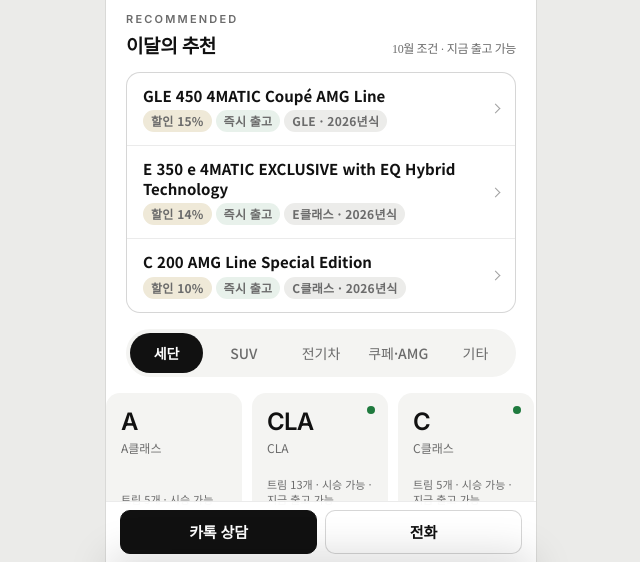
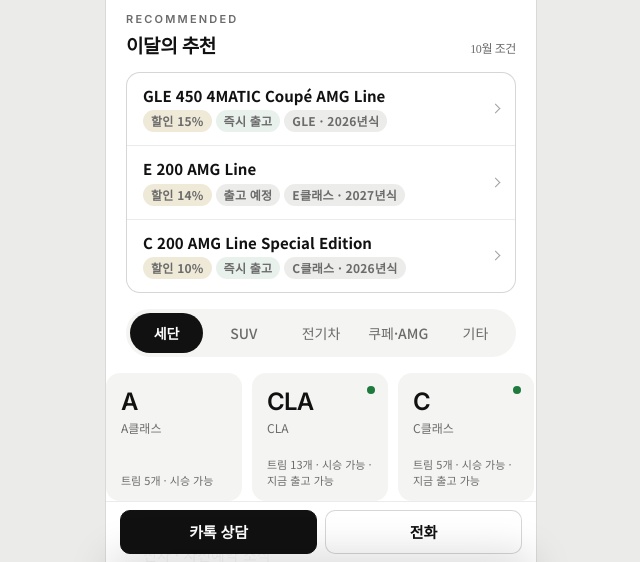
Before and after one commit to guswhd82-ui/home, a plain HTML site: page index.html in a window 1280 px wide. Shown: the part 236-798 px from the top of the page, without its empty margins (319-959 px from the left). Drawn offline with Linux system fonts and the light colour scheme; no server answers.

Commit message:
자동 갱신 2026-10-26 14:57

```diff
--- a/index.html
+++ b/index.html
@@ -261,21 +261,32 @@
     document.body.classList.add('open'); s.scrollTop = 0;
   }
   // 이달의 추천 3대(자동): 지금 출고 가능한 재고가 있는 트림 중 이달 할인율 높은 순 · 같으면 즉시 출고 줄 많은 순(대수는 안 보임) · 서로 다른 차종
+  // ★이달의 추천 고정 목록(차장님 10/26): 한 줄만 바꾸면 됨 · 비우면([]) 완전 자동(차종 안 겹치게 할인율 순) · 형식 "차종" 또는 "모델군|연식"  — 제작방이 site_config.json "이달의추천"을 cars.json 기준.이달의추천 으로 넘기면 그 값이 우선
+  var PICKS = ["GLE", "E 200|2027", "C 200"];
+  function recCands(ok) {   // 트림×연식 후보: imm = 지금 출고 가능 줄 수 · all = 재고 줄 수 · rate = 이달 할인율
+    var c = []; D.cars.차종.forEach(function (f) { f.트림.forEach(function (t) {
+      var by = {}; (t.재고 || []).forEach(function (r) { var y = 'MY' + String(r.연식).slice(2), o = by[y] = by[y] || { imm: 0, all: 0 }; o.all++; if (S.etaLater(r).length === 0) o.imm++; });
+      Object.keys(by).forEach(function (y) { var pm = ok ? promoOf(f, t, y) : null; c.push({ f: f, t: t, y: y, rate: pm ? (pm.할인율 || 0) : 0, imm: by[y].imm, all: by[y].all }); });
+    }); }); return c;
+  }
   function renderRec() {
-    var sec = $('rec'), box = $('recList'); box.textContent = ''; var ok = S.promoOK(D.promo), c = [];
-    D.cars.차종.forEach(function (f) { f.트림.forEach(function (t) {
-      var imm = (t.재고 || []).filter(function (r) { return S.etaLater(r).length === 0; }); if (!imm.length) return;
-      var yc = {}; imm.forEach(function (r) { var y = 'MY' + String(r.연식).slice(2); yc[y] = (yc[y] || 0) + 1; });
-      var best = null; Object.keys(yc).forEach(function (y) { var pm = ok ? promoOf(f, t, y) : null, rate = pm ? (pm.할인율 || 0) : 0; if (!best || rate > best.rate || (rate === best.rate && yc[y] > best.n)) best = { y: y, rate: rate, n: yc[y] }; });
-      c.push({ f: f, t: t, y: best.y, rate: best.rate, n: imm.length });
-    }); });
-    c.sort(function (a, b) { return b.rate - a.rate || b.n - a.n; });
-    var seen = {}, pick = []; c.forEach(function (x) { if (pick.length < 3 && !seen[x.f.이름]) { seen[x.f.이름] = 1; pick.push(x); } });
+    var sec = $('rec'), box = $('recList'); box.textContent = ''; var ok = S.promoOK(D.promo), c = recCands(ok), pick = [], cfg = (D.cars.기준 && D.cars.기준.이달의추천) || PICKS;
+    function better(a, b) { return (b.imm > 0) - (a.imm > 0) || b.rate - a.rate || b.imm - a.imm || b.all - a.all; }
+    if (cfg && cfg.length) {
+      cfg.forEach(function (spec) {
+        var pr = String(spec).split('|'), name = pr[0].trim(), yy = pr[1] ? 'MY' + pr[1].trim().slice(-2) : '';
+        var m = c.filter(function (x) { return (S.famKey(x.f.이름) === S.famKey(name) || family(x.t.모델) === name) && (!yy || x.y === yy) && x.all > 0 && pick.every(function (p) { return p.t !== x.t; }); }).sort(better)[0];
+        if (m) pick.push(m);   // 재고가 하나도 없으면 그 칸은 숨김
+      });
+    } else {
+      c = c.filter(function (x) { return x.imm > 0; }).sort(function (a, b) { return b.rate - a.rate || b.imm - a.imm; });
+      var seen = {}; c.forEach(function (x) { if (pick.length < 3 && !seen[x.f.이름]) { seen[x.f.이름] = 1; pick.push(x); } });
+    }
     if (!pick.length) { sec.hidden = true; return; } sec.hidden = false;
-    $('recCap').textContent = ok ? parseInt(D.promo.월.slice(5)) + '월 조건 · 지금 출고 가능' : '이달 조건 확인 중 · 지금 출고 가능한 차';
+    $('recCap').textContent = ok ? parseInt(D.promo.월.slice(5)) + '월 조건' : '이달 조건 확인 중';
     pick.forEach(function (x) {
       var b = btn('li', null, x.t.모델), tt = el('div', 't'); tt.appendChild(el('b', '', x.t.모델)); var tg = el('div', 'tags');
-      if (ok && x.rate > 0) tg.appendChild(el('span', 'pill gold', '할인 ' + x.rate + '%')); tg.appendChild(el('span', 'pill ok', '즉시 출고')); tg.appendChild(el('span', 'pill', x.f.이름 + ' · 20' + x.y.slice(2) + '년식')); tt.appendChild(tg); b.appendChild(tt); b.appendChild(el('span', 'chev'));
+      if (ok && x.rate > 0) tg.appendChild(el('span', 'pill gold', '할인 ' + x.rate + '%')); tg.appendChild(el('span', 'pill ' + (x.imm > 0 ? 'ok' : ''), x.imm > 0 ? '즉시 출고' : '출고 예정')); tg.appendChild(el('span', 'pill', x.f.이름 + ' · 20' + x.y.slice(2) + '년식')); tt.appendChild(tg); b.appendChild(tt); b.appendChild(el('span', 'chev'));
       b.addEventListener('click', function () { st.grp = grp(x.f.이름); st.fam = x.f; st.trim = x.t; st.sub = family(x.t.모델); st.year = x.y; st.showAll = false; st.color = ''; st.pay = ''; st.ben = {}; renderSeg(); renderTrims(); setTimeout(function () { $('detail').scrollIntoView({ behavior: 'smooth', block: 'start' }); }, 60); });
       box.appendChild(b);
     });
```
